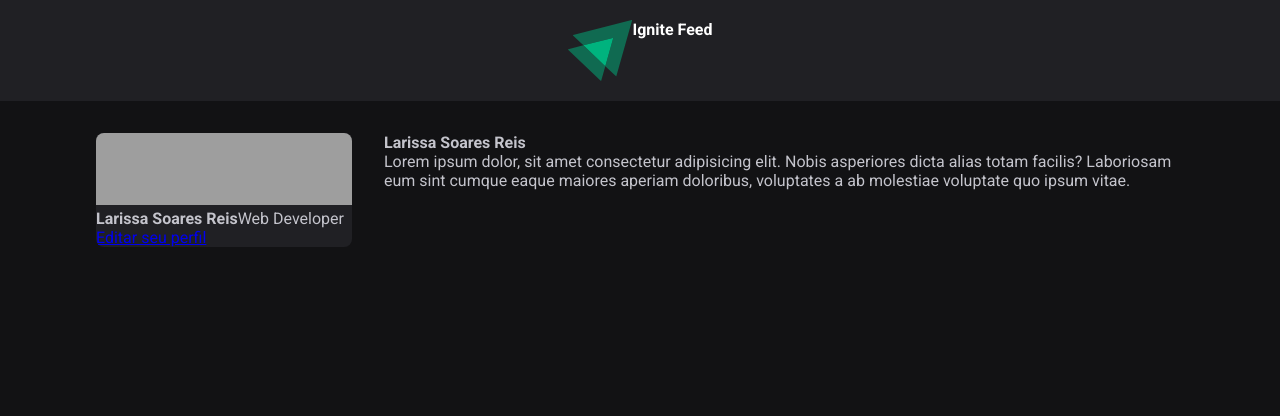
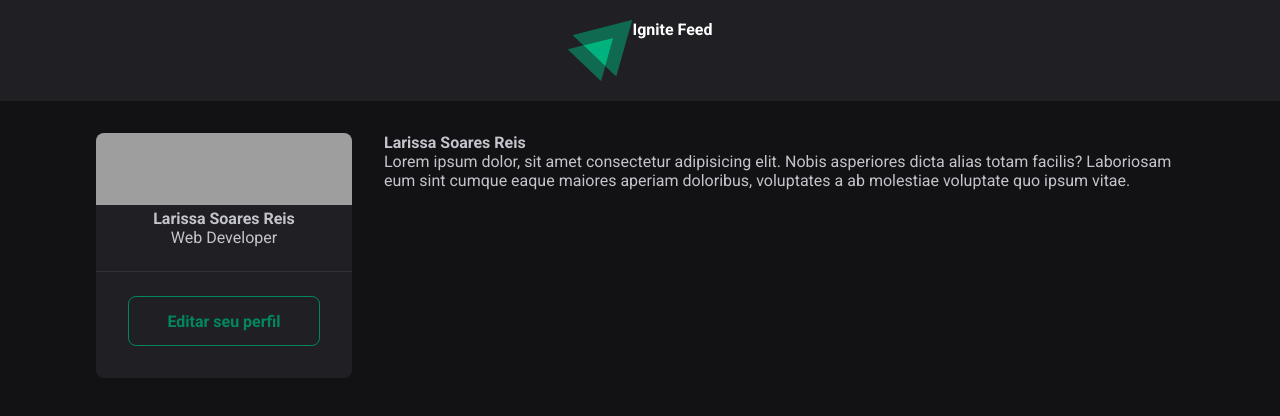
Before and after one commit to srlarissa/Projeto-1---Rede-Social, a React (Vite) app in the folder rocketseat-redesocial/: page / in a window 1280 px wide. Shown: the top 416 px of the page. Built offline with nearby package versions, Linux system fonts and the light colour scheme; grey boxes are pictures that could not be loaded.

Commit message:
feat(CSS): Nome, Cargo e Botão de Editar perfil estilizados

```diff
--- a/rocketseat-redesocial/src/components/Sidebar.module.css
+++ b/rocketseat-redesocial/src/components/Sidebar.module.css
@@ -9,3 +9,32 @@
     height: 72px;
     object-fit: cover;
 }
+
+.profile {
+    display: flex;
+    flex-direction: column;
+    align-items: center;
+}
+
+.sidebar footer {
+    border-top: 1px solid var(--gray-600);
+    margin-top: 1.5rem;
+    padding: 1.5rem 2rem 2rem;
+}
+
+.sidebar footer a {
+    background: transparent;
+    color: var(--green-500);
+    border: 1px solid var(--green-500);
+    border-radius: 8px;
+    height: 50px;
+    padding: 0 1.5rem;
+    font-weight: bold;
+    display: block;
+    text-decoration: none;
+
+    display: flex;
+    align-items: center;
+    justify-content: center;
+
+}
```
